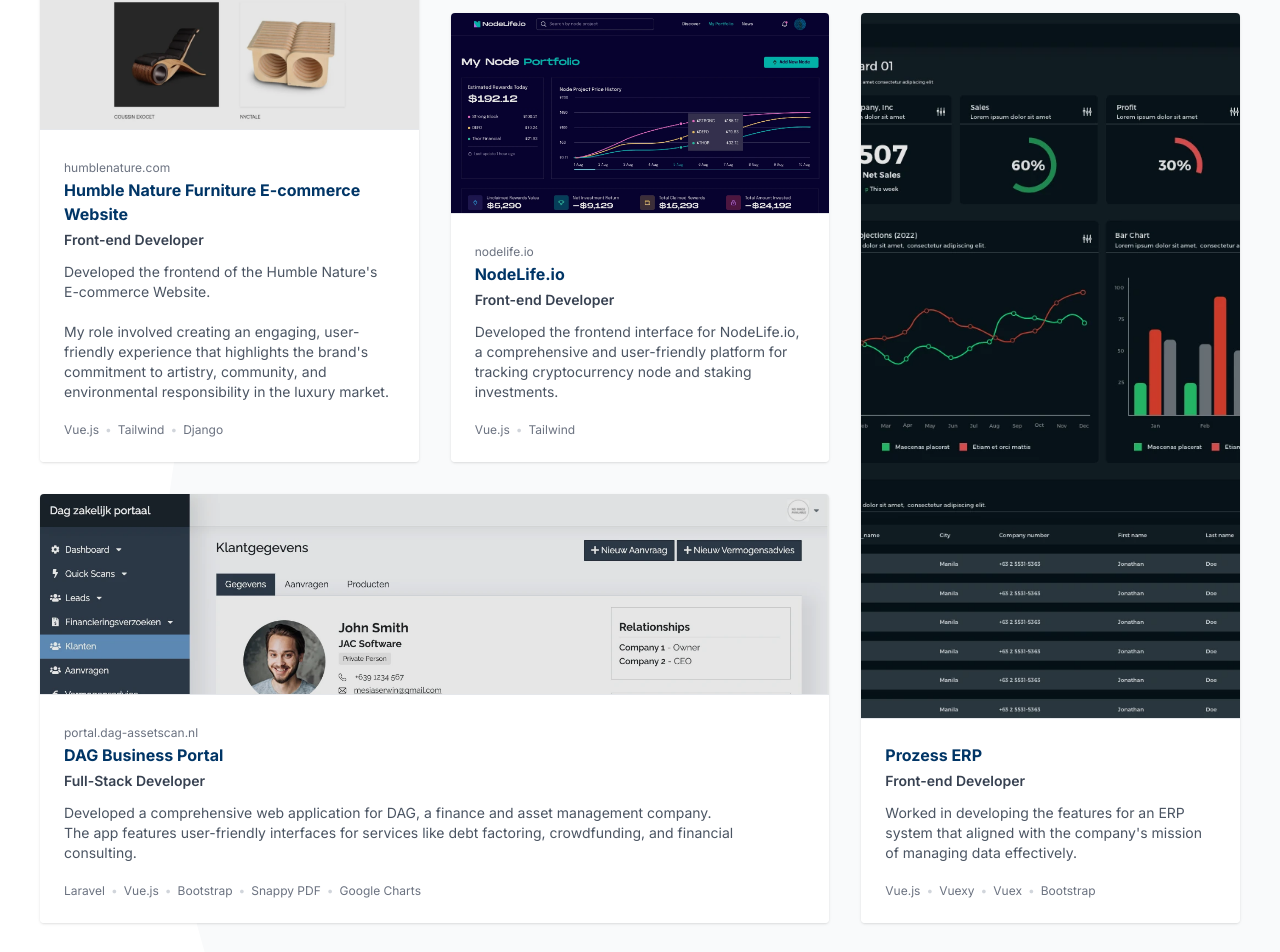
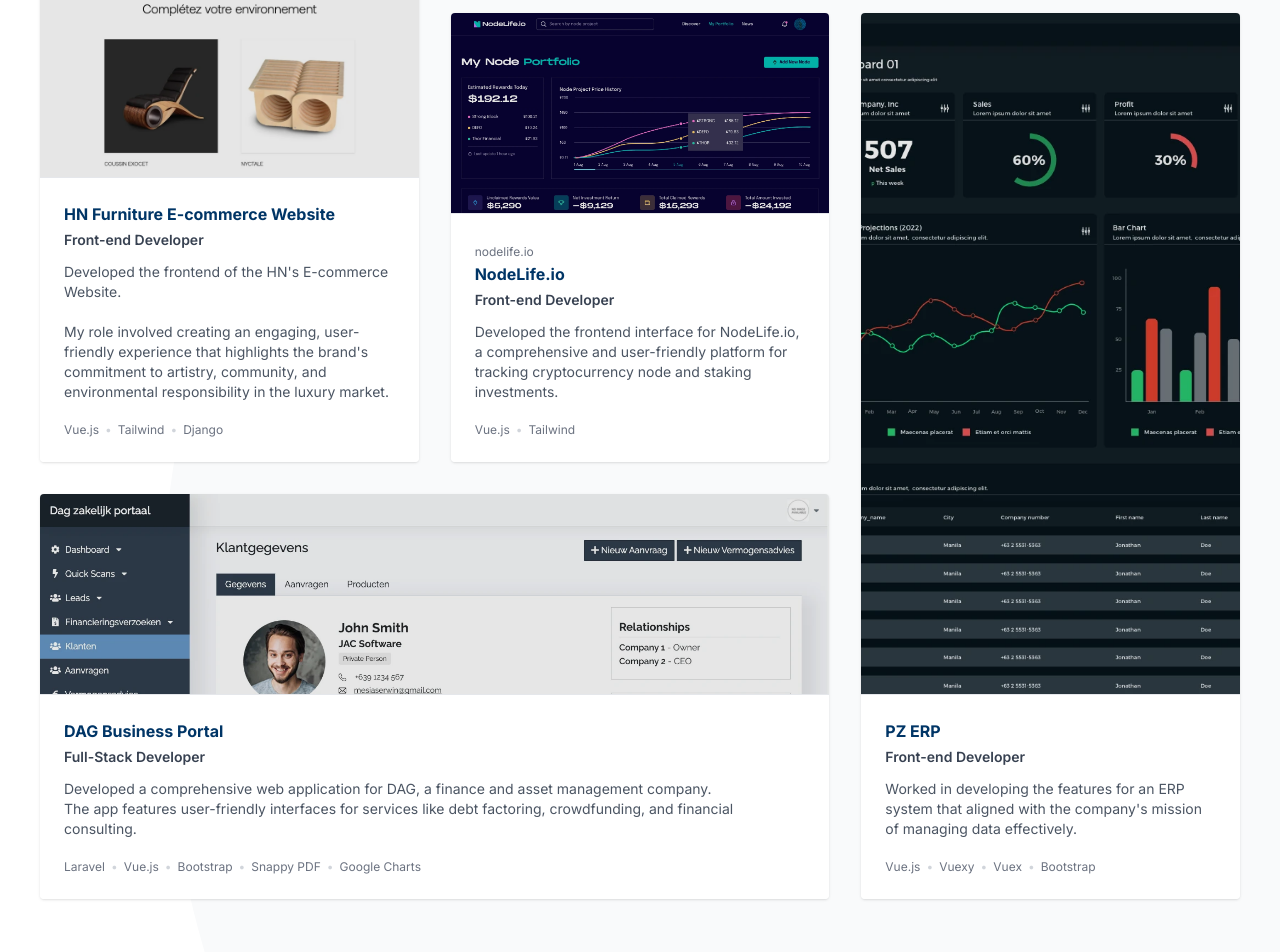
Before and after one commit to erwinmesi/v2.mesi.dev, a Next.js app: page / in a window 1280 px wide. Shown: the part 4137-5089 px from the top of the page. Built offline with nearby package versions, Linux system fonts and the light colour scheme.

Commit message:
feat(portfolio): hide confidential names

```diff
--- a/app/configs/projects.ts
+++ b/app/configs/projects.ts
@@ -9,17 +9,17 @@
   {
     show: true,
     active: true,
-    name: 'Humble Nature Furniture E-commerce Website',
-    domain: 'humblenature.com',
-    url: 'https://humblenature.com',
+    name: 'HN Furniture E-commerce Website',
+    domain: null,
+    url: null,
     role: 'Front-end Developer',
     thumbnail: hn.src,
     thumbnailClass: 'h-[300px] md:h-[250px] lg:h-full',
     className: 'md:col-span-1 md:row-span-1 lg:col-span-1 lg:row-span-2',
     about:
-      '<p>Humble Nature is a creative and technological platform that provides unique, world-class architectural pieces and products.</p>',
+      '<p>HN is a creative and technological platform that provides unique, world-class architectural pieces and products.</p>',
     responsibility:
-      "<p>Developed the frontend of the Humble Nature's E-commerce Website.</p><br><p>My role involved creating an engaging, user-friendly experience that highlights the brand's commitment to artistry, community, and environmental responsibility in the luxury market.</p>",
+      "<p>Developed the frontend of the HN's E-commerce Website.</p><br><p>My role involved creating an engaging, user-friendly experience that highlights the brand's commitment to artistry, community, and environmental responsibility in the luxury market.</p>",
     technologies: ['Vue.js', 'Tailwind', 'Django'],
   },
   {
@@ -57,7 +57,7 @@
   {
     show: true,
     active: true,
-    name: 'Prozess ERP',
+    name: 'PZ ERP',
     domain: null,
     url: null,
     role: 'Front-end Developer',
@@ -73,8 +73,8 @@
     show: true,
     active: true,
     name: 'DAG Business Portal',
-    domain: 'portal.dag-assetscan.nl',
-    url: 'https://dutchassetsgroup.nl',
+    domain: null,
+    url: null,
     role: 'Full-Stack Developer',
     thumbnail: dag.src,
     thumbnailClass: 'h-[300px] md:h-full lg:h-[200px]',
```
